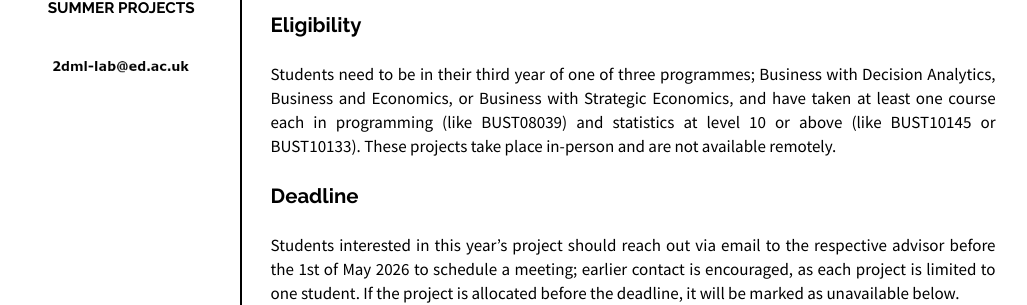
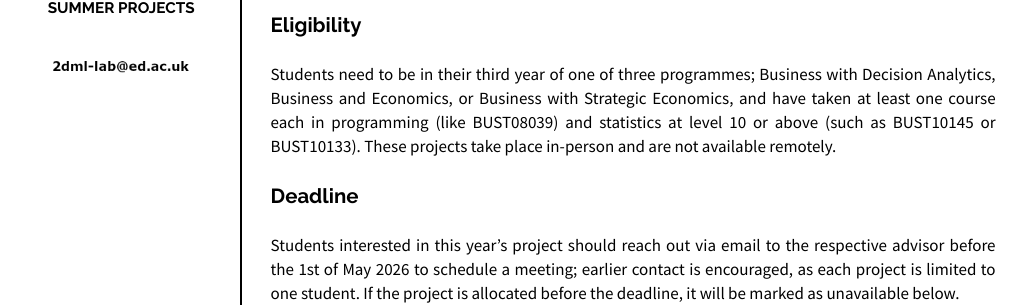
Before and after one commit to 2dml-lab/2dml-lab.github.io, a Jekyll site: the page built from _posts/2024-01-31-summer_projects.md, in a window 1280 px wide. Shown: the part 327-632 px from the top of the page, without its empty margins (118-1145 px from the left). Built offline with Jekyll 4.4.1, drawn with Linux system fonts in a browser that asks for light colours.

Commit message:
Update 2024-01-31-summer_projects.md

```diff
--- a/_posts/2024-01-31-summer_projects.md
+++ b/_posts/2024-01-31-summer_projects.md
@@ -16,7 +16,7 @@
 
 <!--Students need to be in their third year of either Business with Decision Analytics, Business and Economics, or Business with Strategic Economics, and have taken at least one course each in programming (like BUST08039) and statistics at level 10 or above (like BUST10145 or BUST10133). Summer research projects take place in-person and are not available remotely.-->
 
-Students need to be in their third year of one of three programmes; Business with Decision Analytics, Business and Economics, or Business with Strategic Economics, and have taken at least one course each in programming (like BUST08039) and statistics at level 10 or above (like BUST10145 or BUST10133). These projects take place in-person and are not available remotely.
+Students need to be in their third year of one of three programmes; Business with Decision Analytics, Business and Economics, or Business with Strategic Economics, and have taken at least one course each in programming (like BUST08039) and statistics at level 10 or above (such as BUST10145 or BUST10133). These projects take place in-person and are not available remotely.
 
 ## Deadline
 
```
